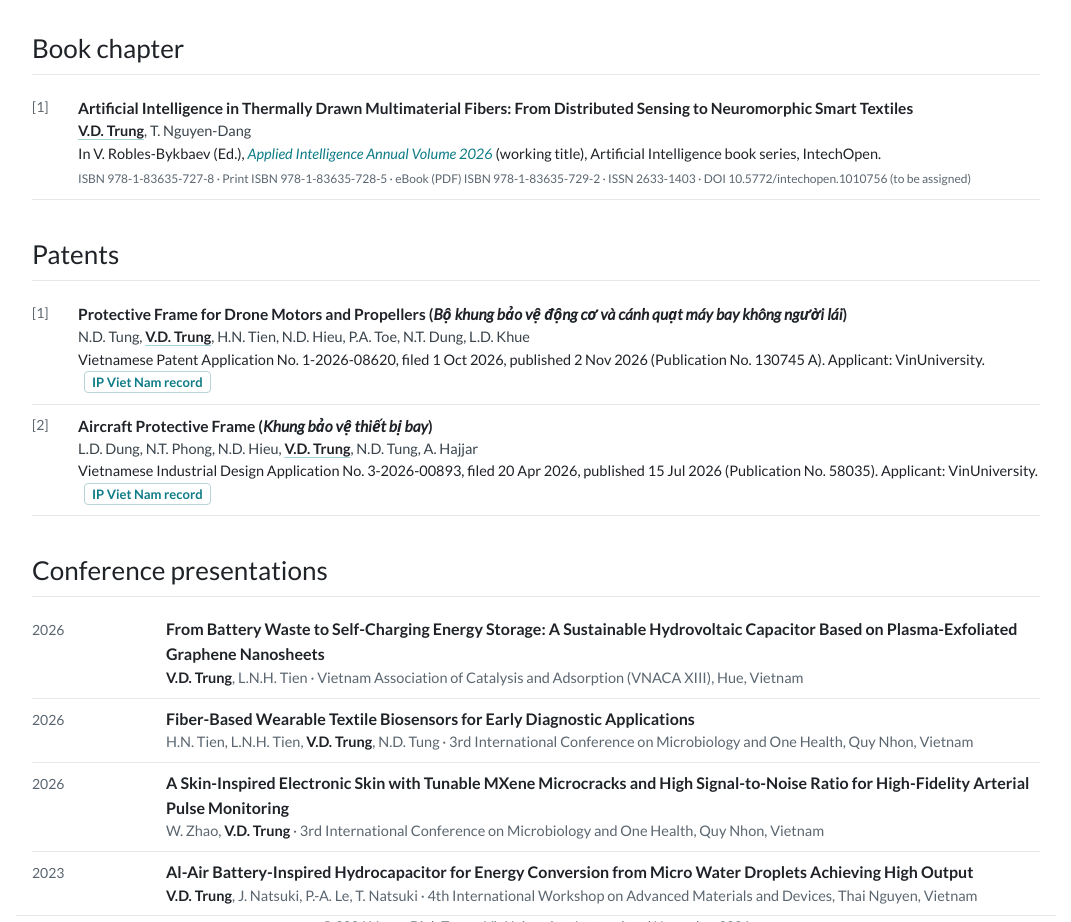
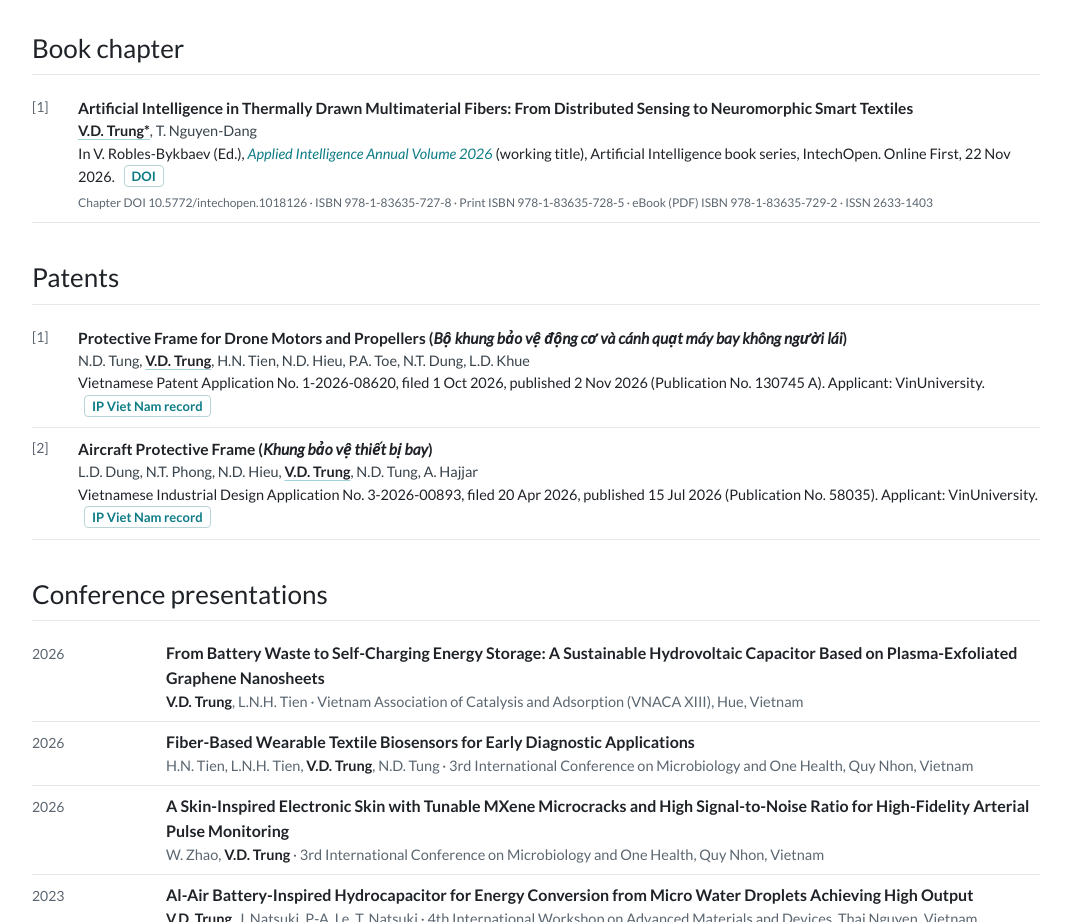
Before and after one commit to vuongdinhtrung/vuongdinhtrung.github.io, a plain HTML site: page publications.html in a window 1280 px wide. Shown: the part 3680-4602 px from the top of the page, without its empty margins (104-1175 px from the left). Drawn offline with Linux system fonts and the light colour scheme.

Commit message:
Auto-update publications and metrics

```diff
--- a/publications.html
+++ b/publications.html
@@ -69,7 +69,7 @@
 
 <h2>Book chapter</h2>
 <ol class="pubs"><li><span class="pt">Artificial Intelligence in Thermally Drawn Multimaterial Fibers: From Distributed Sensing to Neuromorphic Smart Textiles</span>
-<span class="pa"><b>V.D. Trung</b>, T. Nguyen-Dang</span><span class="pv">In V. Robles-Bykbaev (Ed.), <i>Applied Intelligence Annual Volume 2026</i> (working title), Artificial Intelligence book series, IntechOpen.</span><span class="mnote">ISBN 978-1-83635-727-8 &middot; Print ISBN 978-1-83635-728-5 &middot; eBook (PDF) ISBN 978-1-83635-729-2 &middot; ISSN 2633-1403 &middot; DOI 10.5772/intechopen.1010756 (to be assigned)</span></li></ol>
+<span class="pa"><b>V.D. Trung*</b>, T. Nguyen-Dang</span><span class="pv">In V. Robles-Bykbaev (Ed.), <i>Applied Intelligence Annual Volume 2026</i> (working title), Artificial Intelligence book series, IntechOpen. Online First, 22 Nov 2026. <a class="btn" href="https://doi.org/10.5772/intechopen.1018126">DOI</a></span><span class="mnote">Chapter DOI 10.5772/intechopen.1018126 &middot; ISBN 978-1-83635-727-8 &middot; Print ISBN 978-1-83635-728-5 &middot; eBook (PDF) ISBN 978-1-83635-729-2 &middot; ISSN 2633-1403</span></li></ol>
 
 <h2>Patents</h2>
 <ol class="pubs">
```
